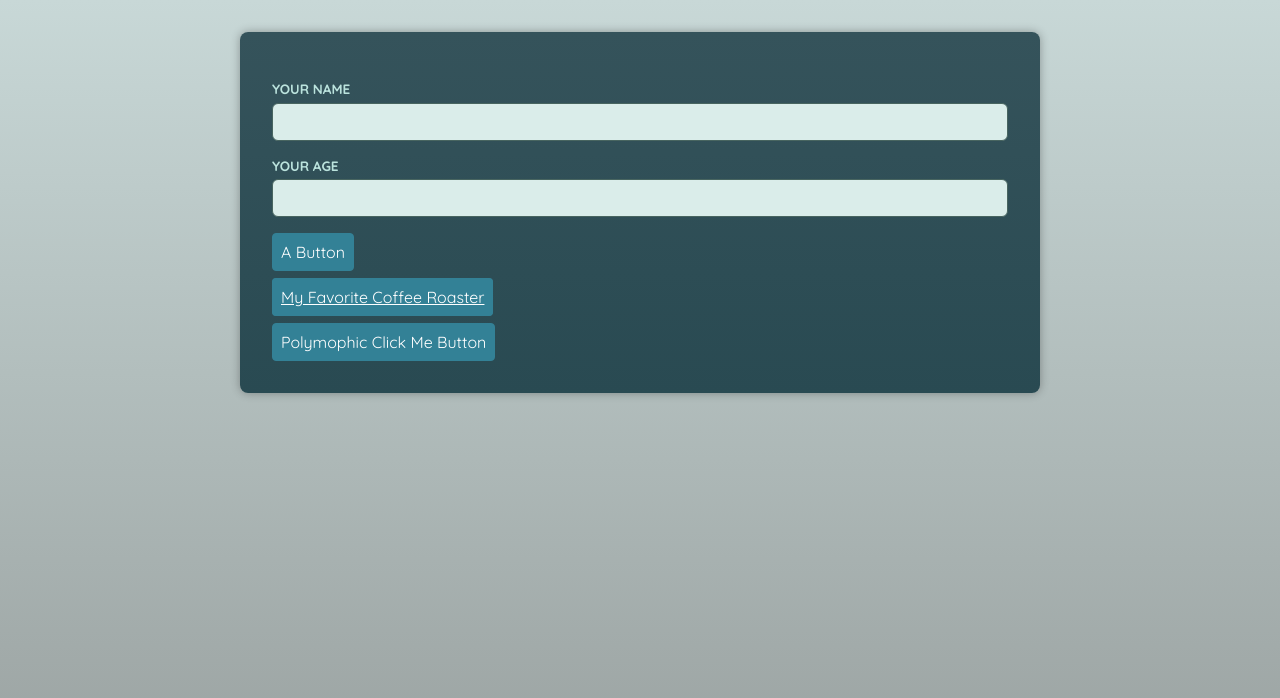
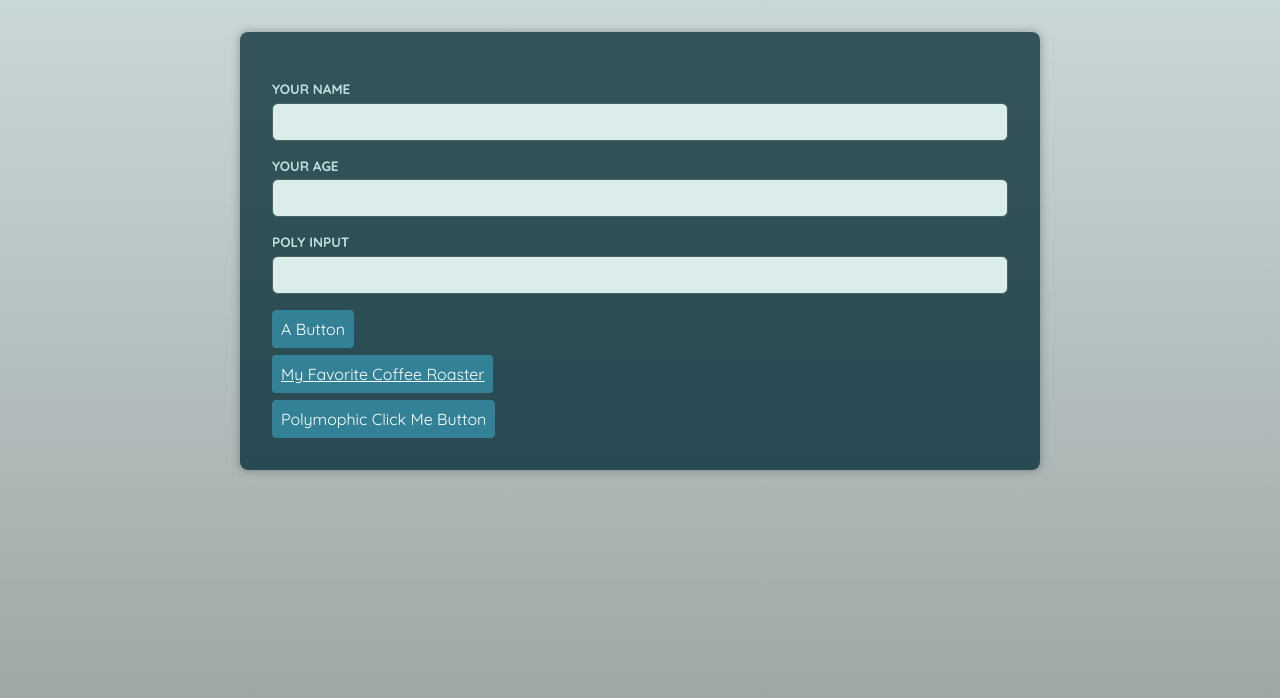
Before and after one commit to redeyedev-208/ga-advanced-ts-components, a React (Vite) app: page / in a window 1280 px wide. Shown: the top 698 px of the page. Built offline with nearby package versions, Linux system fonts and the light colour scheme; a web font is replaced by a local one.

Commit message:
updated input component to use forward ref

```diff
--- a/src/App.tsx
+++ b/src/App.tsx
@@ -1,8 +1,10 @@
 import Input from './components/Input.tsx';
 import Button from './components/Button.tsx';
 import Container from './components/Container.tsx';
+import { useRef } from 'react';
 
 function App() {
+  const input = useRef<HTMLInputElement>(null);
   return (
     <main>
       <Input
@@ -14,6 +16,11 @@
         id='age'
         label='Your age'
         type='number'
+      />
+      <Input
+        label='poly input'
+        id='test'
+        ref={input}
       />
       <p>
         <Button>A Button</Button>
--- a/src/components/Input.tsx
+++ b/src/components/Input.tsx
@@ -1,4 +1,4 @@
-import { type ComponentPropsWithoutRef } from 'react';
+import { forwardRef, type ComponentPropsWithoutRef } from 'react';
 
 type InputProps = {
   label: string;
@@ -9,14 +9,20 @@
 // This is a wrapper component that we can set up the way we want
 // So we are able to set our own custom props but also bring in all the goodness
 // From using the ComponentPropsWithoutRef <'input'> which gives us all the input stuff
-export default function Input({ label, id, ...props }: InputProps) {
+const Input = forwardRef<HTMLInputElement, InputProps>(function Input(
+  { label, id, ...props },
+  ref,
+) {
   return (
     <p>
       <label htmlFor={id}>{label}</label>
       <input
         id={id}
         {...props}
+        ref={ref}
       />
     </p>
   );
-}
+});
+
+export default Input;
```
